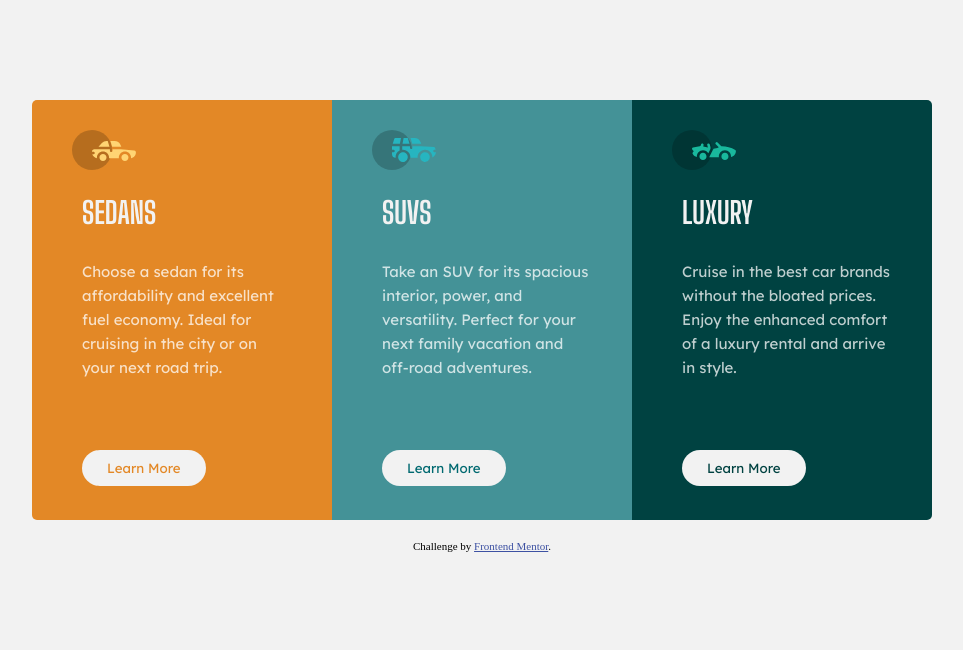
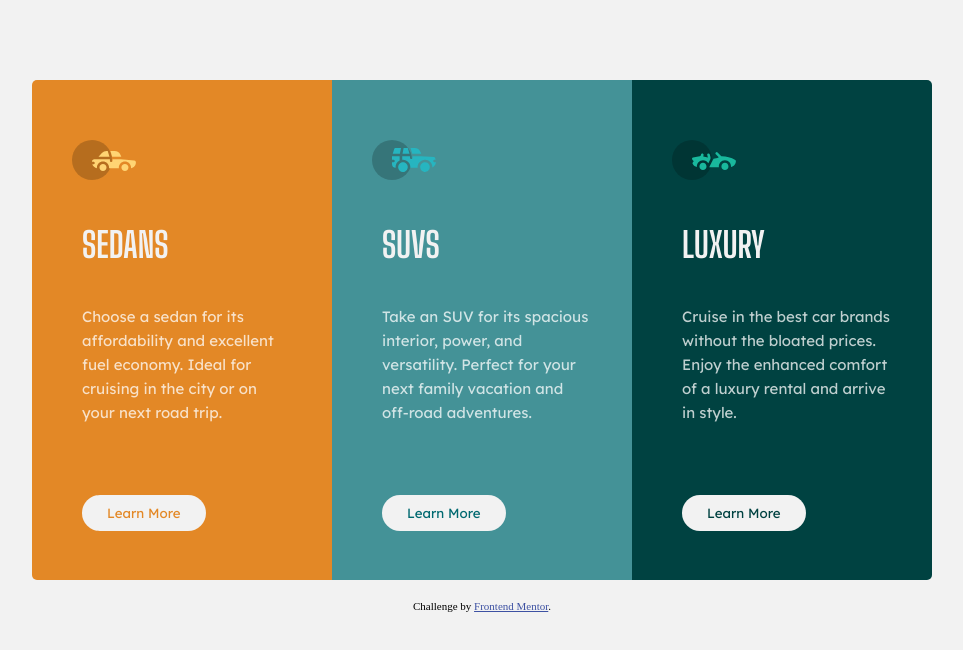
Before and after one commit to coderook229/3-column-preview-card-component, a plain HTML site: page index.html in a window 1280 px wide. Shown: the whole page, without its empty margins (158-1121 px from the left). Drawn offline with Linux system fonts and the light colour scheme.

Commit message:
minor changes

```diff
--- a/style.css
+++ b/style.css
@@ -24,7 +24,7 @@ body {
   display: flex;
   align-items: center;
   justify-content: center;
-  margin-top: 10rem;
+  margin-top: 8rem;
   margin-bottom: 2rem;
 }
 
@@ -43,7 +43,7 @@ body {
 /* CARD STYLES */
 
 .card {
-  height: 42rem;
+  height: 50rem;
   width: 30rem;
 }
 
@@ -71,18 +71,19 @@ body {
 }
 
 .card-img {
-  margin-top: 3rem;
+  margin-top: 6rem;
   margin-left: 4rem;
+  /* margin-bottom: 1rem; */
 }
 
 h1 {
   font-family: "Big Shoulders Display", sans-serif;
   font-weight: 700;
-  font-size: 3rem;
+  font-size: 3.5rem;
   text-transform: uppercase;
   color: hsl(0, 0%, 95%);
-  margin-bottom: 3rem;
-  margin-top: 2rem;
+  margin-bottom: 4rem;
+  margin-top: 4rem;
   margin-left: 5rem;
   text-align: left;
 }
```
Also changed, not shown: index.html (+1 -2 lines).
